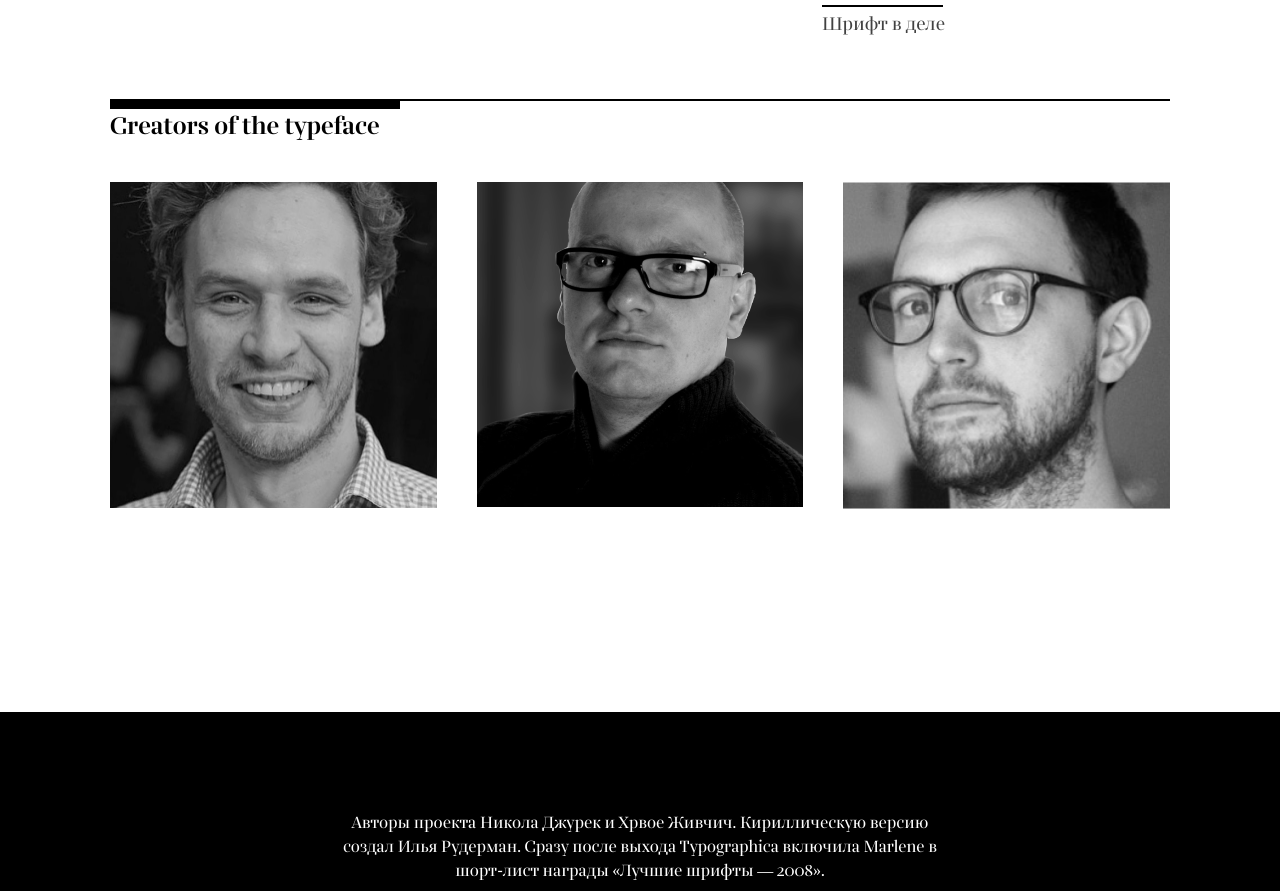
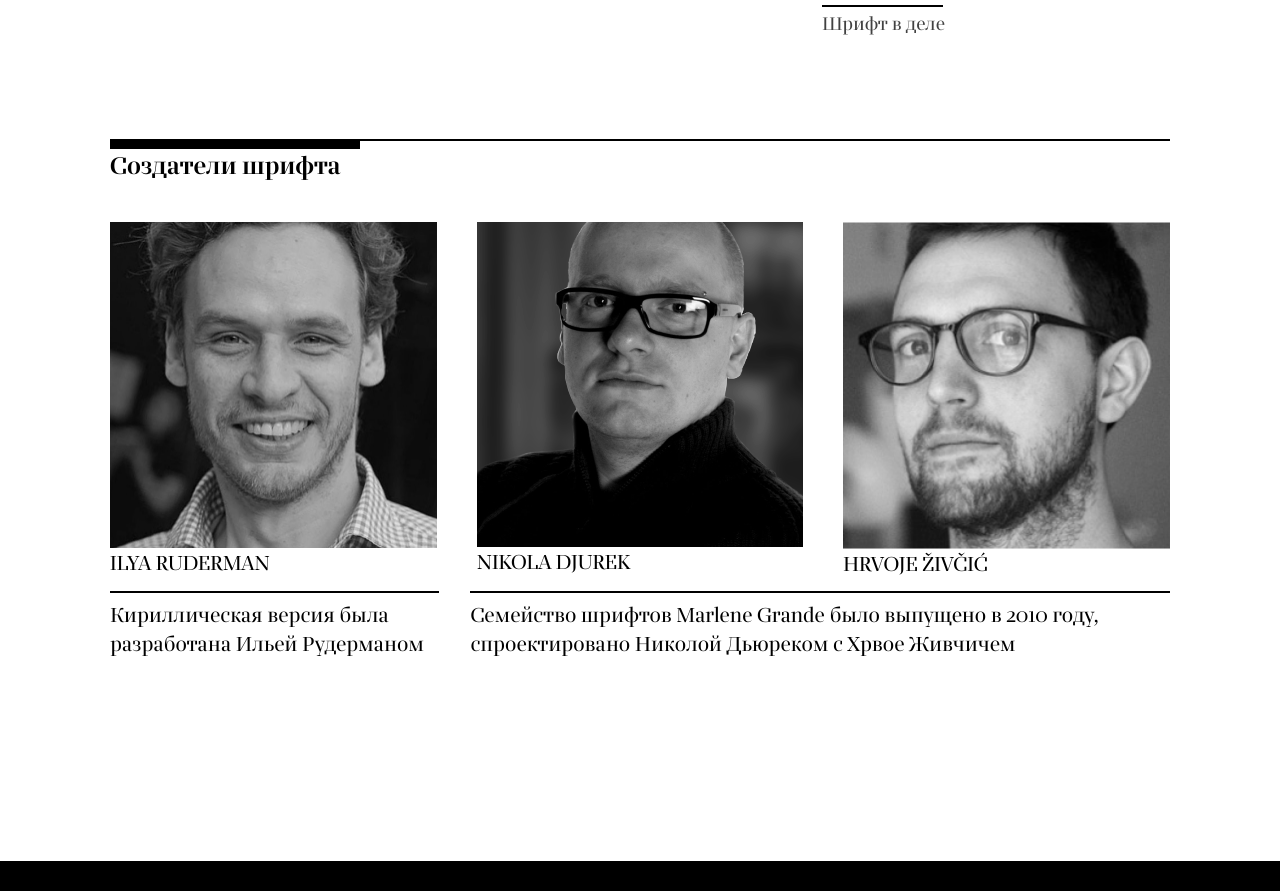
Before and after one commit to Hounsot/MarleneLanding, a plain HTML site: page index.html in a window 1280 px wide. Shown: the part 7117-8008 px from the top of the page. Drawn offline with Linux system fonts and the light colour scheme.

Commit message:
descriptiontophotos

```diff
--- a/index.html
+++ b/index.html
@@ -250,11 +250,14 @@
   </section>
   <div class="space">
   </div>
+  <div class="smallspace">
+
+  </div>
   <div class="creators">
     <hr id="creatorshr">
     <div class="rectanglecreators">
     </div>
-    <p id="pcreators">Creators of the typeface</p>
+    <p id="pcreators">Создатели шрифта</p>
   </div>
   <div class="smallspace">
 
@@ -262,14 +265,32 @@
   <section id="creatorsphotos">
     <div id="IlyaPhoto">
       <img src="images/Mask Group-2.jpg" alt="">
+      <p class="Names">ILYA RUDERMAN</p>
     </div>
     <div>
       <img src="images/Mask Group 2.png" alt="">
+      <p class="Names">NIKOLA DJUREK</p>
     </div>
-    <div id="NikolaPhoto">
+    <div class="NikolaPhoto">
       <img src="images/Mask Group-2.png" alt="">
+      <p class="Names">HRVOJE ŽIVČIĆ</p>
     </div>
   </section>
+  <div class="zzss">
+    <div class="zz">
+      <hr>
+      <p>Кириллическая версия была разработана Ильей Рудерманом
+      </p>
+    </div>
+    <div class="ss">
+      <hr>
+      <p>Семейство шрифтов Marlene Grande было выпущено в 2010 году, <br>
+        спроектировано Николой Дьюреком с Хрвое Живчичем
+      </p>
+    </div>
+  </div>
+
+
   <div class="space">
   </div>
   <footer>
--- a/styles/content.css
+++ b/styles/content.css
@@ -435,7 +435,6 @@ footer hr {
 .Kant {
   margin: 0 auto;
   width: 100% !important;
-
 }
 
 .Kant p {
@@ -459,9 +458,11 @@ footer hr {
   width: 1060px;
   margin-bottom: 22px;
 }
-.kantdiv{
+
+.kantdiv {
   margin: 0 auto;
 }
+
 #thirdhr {
   border: 0px solid;
   height: 1px;
@@ -476,79 +477,111 @@ footer hr {
   width: 1060px;
 }
 
-.Magazine{
+.Magazine {
   font-family: "Marlene Grande Regular";
   font-size: 100px;
   margin: 0 auto;
   text-align: center;
 }
-.central{
+
+.central {
   width: 100%;
   height: 1000px;
 }
-.rightcolumn{
+
+.rightcolumn {
   display: flex;
   flex-direction: column;
+}
 
-}
-.rightcolumn div{
+.rightcolumn div {
   margin-left: 185px;
 }
-.leftcolumn{
 
-}
-#lyft{
+.leftcolumn {}
+
+#lyft {
   margin-left: 182px;
   margin-top: 40px;
 }
-#maintext{
+
+#maintext {
   font-family: "Marlene Grande Regular";
   font-size: 24.9804px;
   line-height: 30px;
 }
-#subtitlel{
+
+#subtitlel {
   font-size: 18px;
   line-height: 22px;
   color: #414141;
 }
-#subtitlehr{
+
+#subtitlehr {
   width: 121px;
-  margin-left:0px;
+  margin-left: 0px;
   height: 2px;
   border: 0px;
 }
-#creatorshr{
+
+#creatorshr {
   margin-bottom: 0;
 }
-.creators{
+
+.creators {
   width: 1060px;
   margin: 0 auto;
 }
-.rectanglecreators{
-  width: 290px;
+
+.rectanglecreators {
+  width: 250px;
   height: 8px;
   background-color: black;
 }
-#pcreators{
-margin-top: 5px;
-font-size: 23.7273px;
-line-height: 28px;
-font-family: "Marlene Grande Medium";
+
+#pcreators {
+  margin-top: 5px;
+  font-size: 23.7273px;
+  line-height: 28px;
+  font-family: "Marlene Grande Medium";
 }
 
-#creatorsphotos{
+#creatorsphotos {
   width: 1060px;
   margin: 0 auto;
   display: flex;
   flex-direction: row;
   justify-content: space-between;
-
 }
 
-#IlyaPhoto{
+#IlyaPhoto {
   margin-right: 40px;
 }
 
-#NikolaPhoto{
+.NikolaPhoto {
   margin-left: 40px;
 }
+
+.zzss{
+  margin: 0 auto;
+  width: 1060px;
+  display: flex;
+  flex-direction: row;
+  justify-content: space-between;
+}
+.zz{
+  width: 33%;
+  font-family: "Marlene Grande Regular";
+  font-size: 20px;
+  line-height: 29px;
+}
+.zz hr{
+  width: 327px;
+  margin-right: 22px;
+}
+.ss{
+  width: 66%;
+  font-family: "Marlene Grande Regular";
+  font-size: 20px;
+  line-height: 29px;
+}
```
Lines whose indentation alone changed are shown as unchanged.
